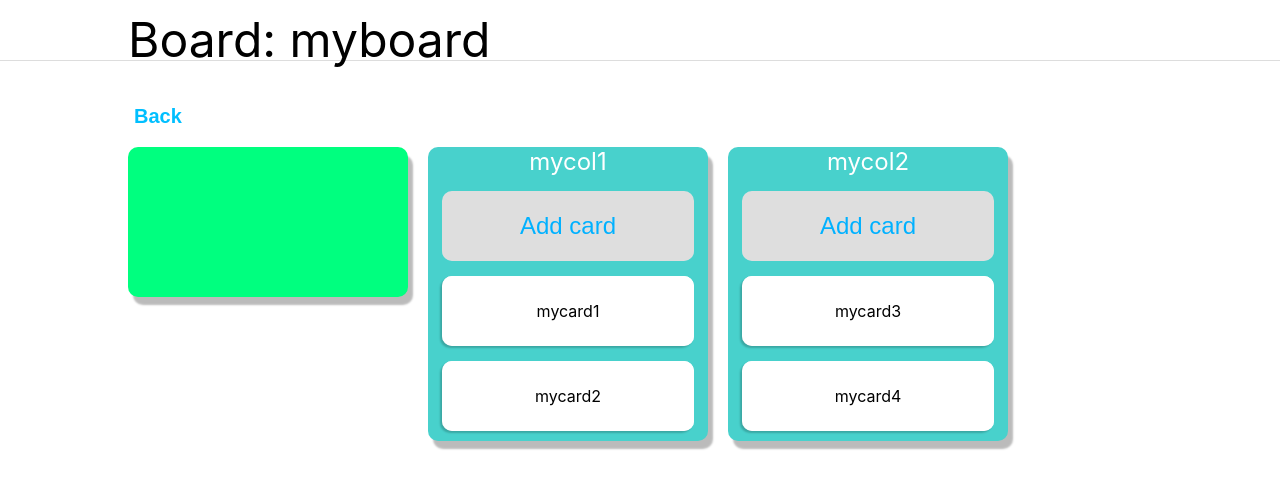
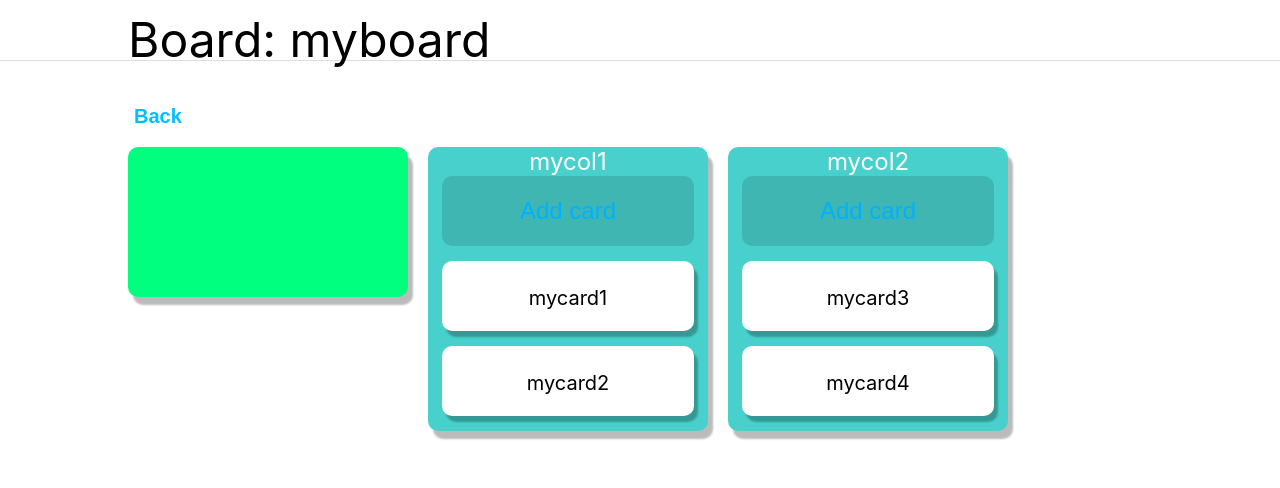
Before and after one commit to summerlightningman/my-trello-analogue, a React (Create React App) app: page /board/0 in a window 1280 px wide. Shown: the top 488 px of the page. Built offline with nearby package versions, Linux system fonts and the light colour scheme; some icons are missing.

Commit message:
Added styled-components for CardListItem and CardDropSlot

```diff
--- a/src/components/Card/card-list-item-add/card-list-item-add.tsx
+++ b/src/components/Card/card-list-item-add/card-list-item-add.tsx
@@ -5,7 +5,7 @@ import {useDispatch} from "react-redux";
 import {Card, CardListItemAddProps, CardName} from "../../../types/card";
 import ColumnContext from "../../Column/column-context";
 import {BoardActionTypes} from "../../../store/types/board";
-import CardListItemSlot from "../card-list-item-slot/card-list-item-slot";
+import CardDropSlot from "../card-list-item-slot/card-drop-slot";
 import {ButtonAdd, ButtonCancel, ButtonsPanel} from "../../buttons";
 
 import './card-list-item-add.css';
@@ -57,7 +57,7 @@ const CardListItemAdd: FC<CardListItemAddProps> = ({cardCount}) => {
             <div className="card-list-item-add">
                 {column.isAddingCard ? input : button}
             </div>
-            <CardListItemSlot belowCardId={-1}/>
+            <CardDropSlot belowCardId={-1}/>
         </li>
     );
 };
--- a/src/components/Card/card-list-item-slot/card-list-item-slot.tsx
+++ b/src/components/Card/card-list-item-slot/card-drop-slot.tsx
@@ -1,13 +1,28 @@
 import {FC, useContext} from 'react';
 import {useDrop} from "react-dnd";
 import {useDispatch} from "react-redux";
+import styled from "styled-components";
 
 import {BoardActionTypes} from "../../../store/types/board";
 import ColumnContext from "../../Column/column-context";
 import draggableTypes from "../../../types/draggable-types";
-import {Card, CardListItemSlotProps} from "../../../types/card";
+import {Card, CardDropSlotProps} from "../../../types/card";
 
-const CardListItemSlot: FC<CardListItemSlotProps> = ({belowCardId}) => {
+interface CardDropSlotComponentProps {
+    isOver: boolean;
+}
+
+const CardDropSlotComponent = styled.div<CardDropSlotComponentProps>`
+  width: 100%;
+  height: calc(30%);
+  border-radius: 10px;
+
+  ${props => props.isOver && `
+    box-shadow: 3px 5px 3px #0005;
+  `}
+`;
+
+const CardDropSlot: FC<CardDropSlotProps> = ({belowCardId}) => {
     const dispatch = useDispatch();
 
     const column = useContext(ColumnContext);
@@ -20,19 +35,11 @@ const CardListItemSlot: FC<CardListItemSlotProps> = ({belowCardId}) => {
         collect: monitor => ({isOver: monitor.isOver()})
     }));
 
+    return (
+        <CardDropSlotComponent ref={cardDropRef} isOver={isOver}>
 
-    const dragOverStyle = {
-        background: 'black',
-        border: '1px solid black'
-    };
-
-    const elementStyle = {width: '100%', height: '10px'};
-
-    return (
-        <div ref={cardDropRef} style={isOver ? {...dragOverStyle, ...elementStyle} : elementStyle}>
-
-        </div>
+        </CardDropSlotComponent>
     );
 };
 
-export default CardListItemSlot;
+export default CardDropSlot;
--- a/src/components/Card/card-list-item/card-list-item.css
+++ /dev/null
@@ -1,41 +0,0 @@
-.card-list-item {
-    width: 100%;
-    height: 70px;
-    background: white;
-    margin-top: 15px;
-    border-radius: 10px;
-}
-
-.card-list-item__content {
-    width: 100%;
-    height: 70px;
-    background: white;
-    box-shadow: -2px 2px 2px #0003;
-    border-radius: 10px;
-    z-index: 2;
-    position: relative;
-
-    display: flex;
-    flex-direction: column;
-    justify-content: center;
-    align-items: center;
-}
-
-.card-list-item__expand {
-    width: 100%;
-    margin-top: -10px;
-    position: relative;
-    z-index: 1;
-    text-align: center;
-    border: 2px dashed lightblue;
-    height: 55px;
-    border-radius: 10px;
-    vertical-align: text-bottom;
-
-    display: flex;
-    flex-direction: column;
-    justify-content: flex-end;
-
-    font-size: 16px;
-    color: #00b1ff;
-}
--- a/src/components/Card/card-list-item/card-list-item.tsx
+++ b/src/components/Card/card-list-item/card-list-item.tsx
@@ -2,11 +2,9 @@ import {FC} from 'react';
 import {useDrag} from "react-dnd";
 
 import {CardListItemProps} from "../../../types/card";
-
 import draggableTypes from "../../../types/draggable-types";
-import CardListItemSlot from "../card-list-item-slot/card-list-item-slot";
-
-import './card-list-item.css';
+import {CardComponent, CardLabel} from "../card";
+import CardDropSlot from "../card-list-item-slot/card-drop-slot";
 
 const CardListItem: FC<CardListItemProps> = ({card}) => {
     const [{isDragging}, cardDragRef] = useDrag(() => ({
@@ -16,18 +14,13 @@ const CardListItem: FC<CardListItemProps> = ({card}) => {
     }));
 
     return (
-        <li
-            className="card-list-item"
+        <CardComponent
             ref={cardDragRef}
-            style={{opacity: isDragging ? 0 : 1}}
+            isDragging={isDragging}
         >
-            <div
-                className="card-list-item__content"
-            >
-                {card.name}
-            </div>
-            <CardListItemSlot belowCardId={card.id}/>
-        </li>
+            <CardLabel>{card.name}</CardLabel>
+            <CardDropSlot belowCardId={card.id}/>
+        </CardComponent>
     );
 };
 
--- a/src/components/Card/card-list/card-list.tsx
+++ b/src/components/Card/card-list/card-list.tsx
@@ -8,7 +8,7 @@ import ColumnContext from "../../Column/column-context";
 
 const CardListComponent = styled.ul`
   width: 90%;
-  padding: 0 0 10px 0;
+  padding-bottom: 15px;
 `;
 
 
--- /dev/null
+++ b/src/components/Card/card.ts
@@ -0,0 +1,27 @@
+import styled from "styled-components";
+
+interface CardComponentProps {
+    isDragging?: boolean,
+    isOver?: boolean
+}
+
+export const CardComponent = styled.li<CardComponentProps>`
+  width: 100%;
+  height: 70px;
+  background: white;
+  margin-top: 15px;
+  border-radius: 10px;
+
+  display: inline-flex;
+  flex-direction: column;
+  justify-content: flex-end;
+  align-items: center;
+
+  box-shadow: 4px 6px 2px #0004;
+
+`;
+
+export const CardLabel = styled.span`
+  cursor: default;
+  font-size: 20px;
+`;
--- a/src/types/card.ts
+++ b/src/types/card.ts
@@ -34,7 +34,7 @@ export interface CardListItemProps {
     card: Card,
 }
 
-export interface CardListItemSlotProps {
+export interface CardDropSlotProps {
     belowCardId: CardID
 }
 
```
